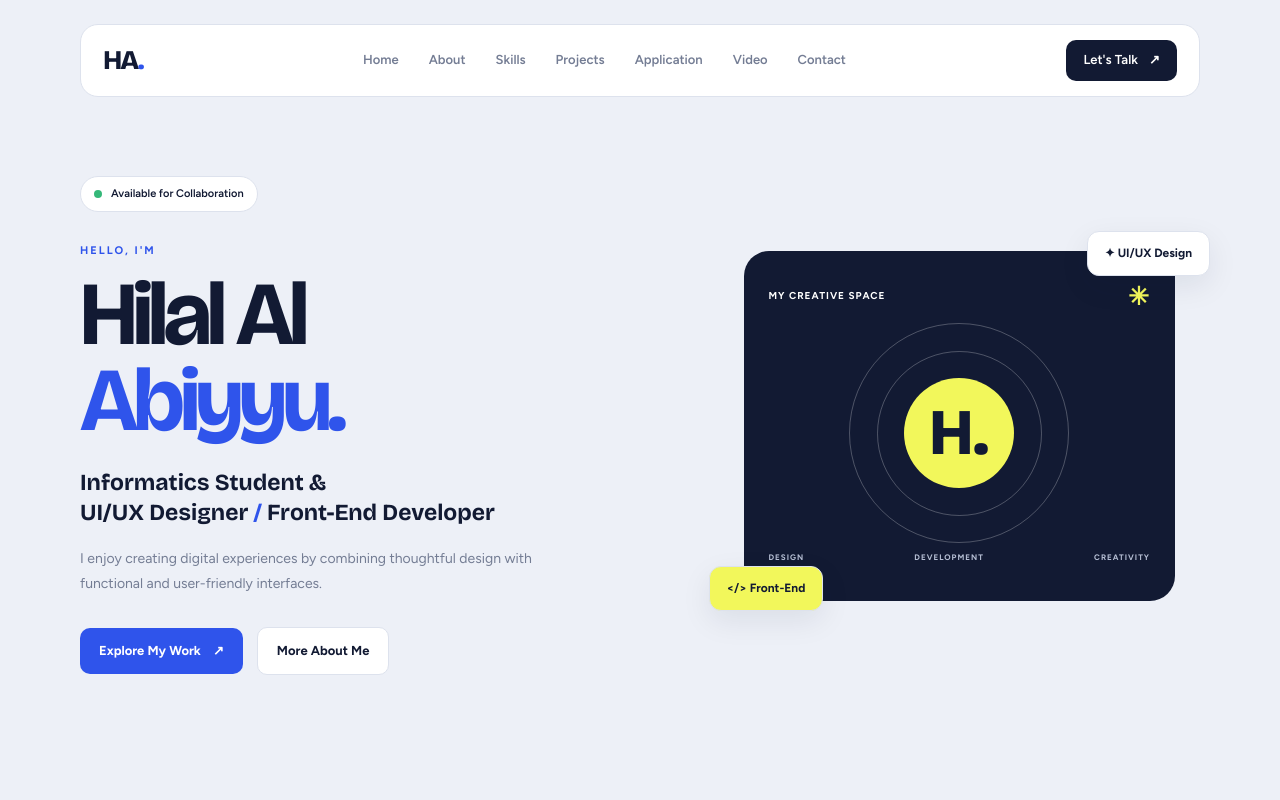
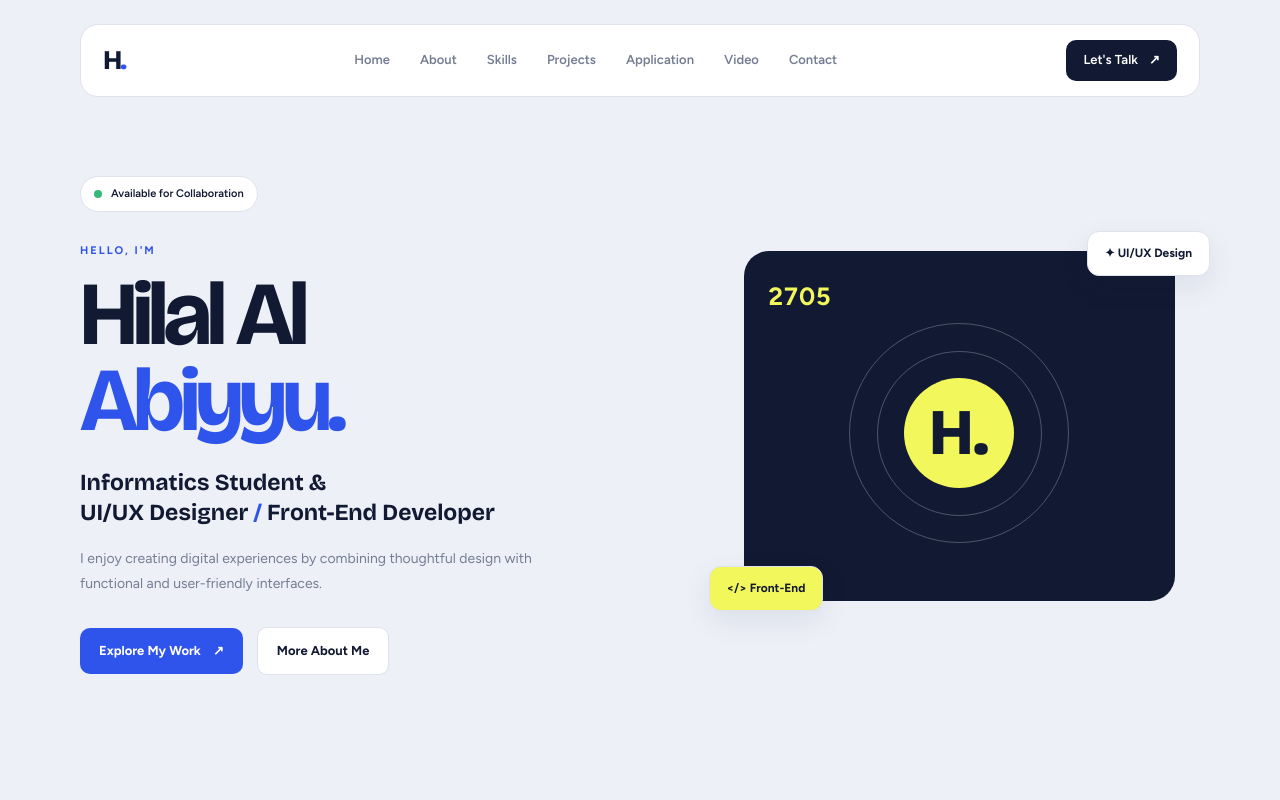
Before and after one commit to hilalalabiyyu13-glitch/English-Task, a plain HTML site: page index.html in a window 1280 px wide. Shown: the top 800 px of the page. Drawn offline with nearby package versions, Linux system fonts and the light colour scheme.

Commit message:
Update nama

```diff
--- a/index.html
+++ b/index.html
@@ -25,7 +25,7 @@
     <!-- NAVIGATION -->
     <header class="navbar">
 
-        <a href="#home" class="logo">HA<span>.</span></a>
+        <a href="#home" class="logo">H<span>.</span></a>
 
         <nav class="nav-links">
             <a href="#home">Home</a>
@@ -89,8 +89,8 @@
                 <div class="visual-card">
 
                     <div class="visual-top">
-                        <span>MY CREATIVE SPACE</span>
-                        <span class="visual-icon">✳</span>
+                        <!-- <span>MY CREATIVE SPACE</span> -->
+                        <span class="visual-icon">2705</span>
                     </div>
 
                     <div class="visual-center">
@@ -101,9 +101,9 @@
                     </div>
 
                     <div class="visual-bottom">
-                        <span>DESIGN</span>
+                        <!-- <span>DESIGN</span>
                         <span>DEVELOPMENT</span>
-                        <span>CREATIVITY</span>
+                        <span>CREATIVITY</span> -->
                     </div>
 
                 </div>
```
